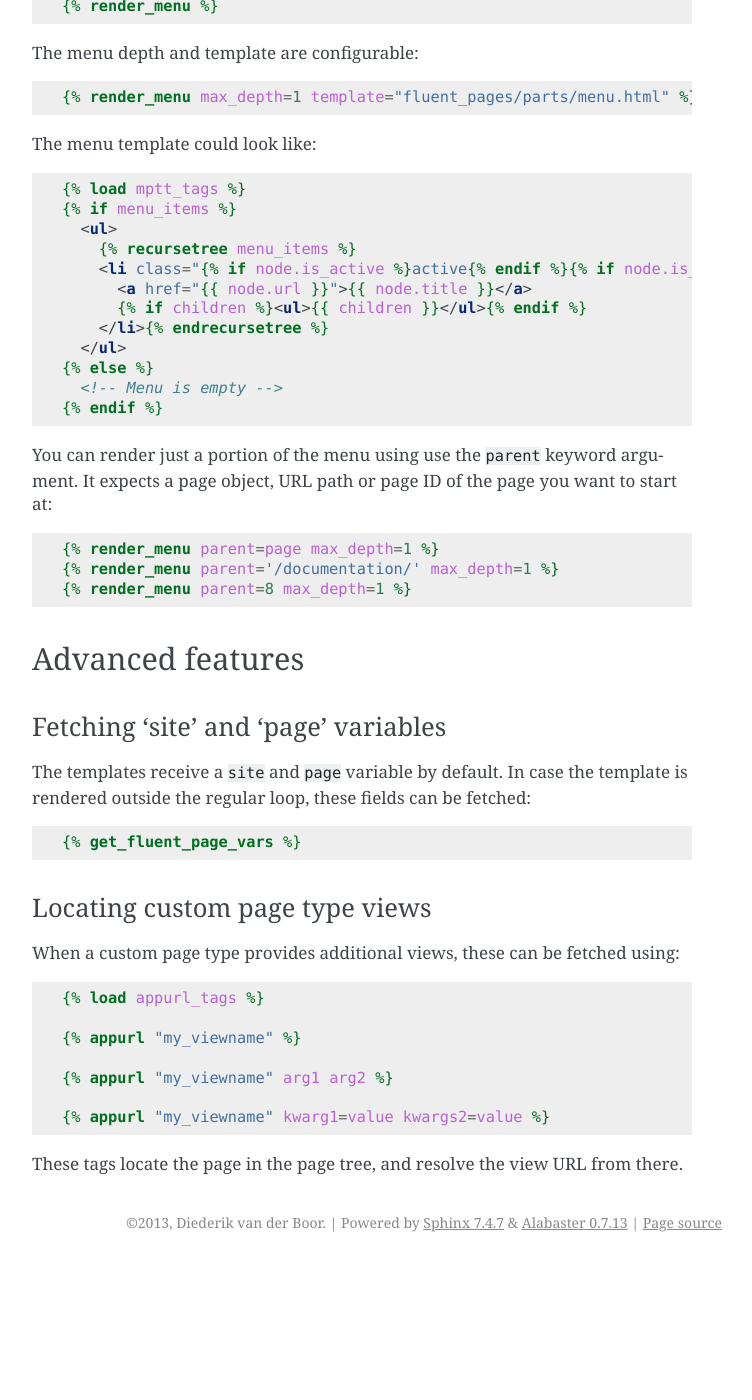
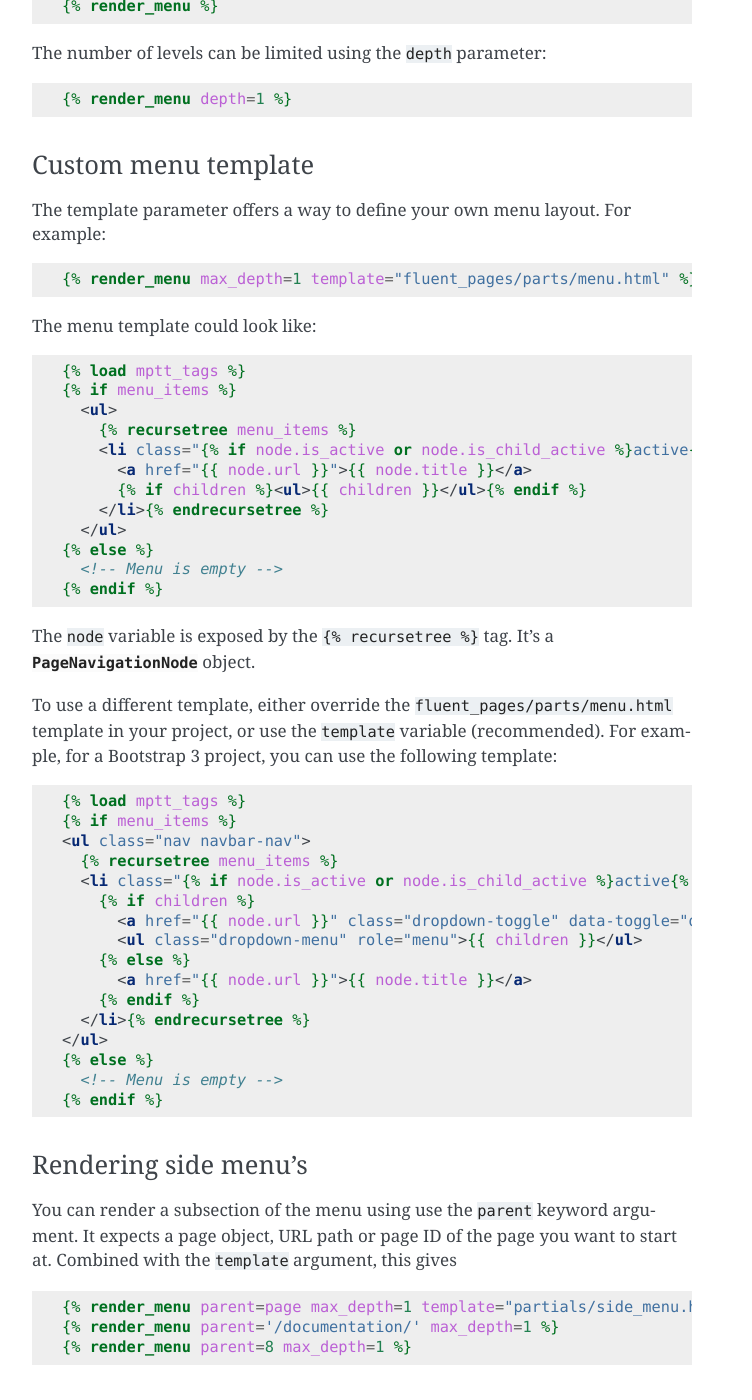
Before and after one commit to django-fluent/django-fluent-pages, a Sphinx documentation site: the page built from docs/templatetags.rst, in a window 1280 px wide and 1400 px high, scrolled down 808 px. Shown: the whole window, without its empty margins (388-1140 px from the left). Built offline with Sphinx 7.4.7, drawn with Linux system fonts in a browser that asks for light colours; before the commit the page ends 2070 px from its top, so only the background shows below that; some of the changed text lies outside the part shown.

Commit message:
docs: clarify how to create menu's

```diff
--- a/docs/templatetags.rst
+++ b/docs/templatetags.rst
@@ -12,7 +12,7 @@ Load the tags using:
 
 
 The breadcrumb
----------------
+--------------
 
 The breadcrumb of the current page can be rendered using:
 
@@ -40,7 +40,7 @@ The breadcrumb template could look like:
 
 
 The menu
----------
+--------
 
 The menu of the site can be rendered using:
 
@@ -48,7 +48,16 @@ The menu of the site can be rendered using:
 
     {% render_menu %}
 
-The menu depth and template are configurable:
+The number of levels can be limited using the ``depth`` parameter:
+
+.. code-block:: html+django
+
+    {% render_menu depth=1 %}
+
+Custom menu template
+~~~~~~~~~~~~~~~~~~~~
+
+The template parameter offers a way to define your own menu layout. For example:
 
 .. code-block:: html+django
 
@@ -62,7 +71,7 @@ The menu template could look like:
     {% if menu_items %}
       <ul>
         {% recursetree menu_items %}
-        <li class="{% if node.is_active %}active{% endif %}{% if node.is_last_child %} last{% endif %}">
+        <li class="{% if node.is_active or node.is_child_active %}active{% endif %}{% if node.is_draft %} draft{% endif %}">
           <a href="{{ node.url }}">{{ node.title }}</a>
           {% if children %}<ul>{{ children }}</ul>{% endif %}
         </li>{% endrecursetree %}
@@ -71,12 +80,42 @@ The menu template could look like:
       <!-- Menu is empty -->
     {% endif %}
 
-You can render just a portion of the menu using use the ``parent`` keyword argument.
-It expects a page object, URL path or page ID of the page you want to start at:
+The ``node`` variable is exposed by the ``{% recursetree %}`` tag.
+It's a :class:`~fluent_pages.models.navigation.PageNavigationNode` object.
+
+To use a different template, either override the ``fluent_pages/parts/menu.html`` template in your project,
+or use the ``template`` variable (recommended). For example, for a Bootstrap 3 project, you can use the following template:
 
 .. code-block:: html+django
 
-    {% render_menu parent=page max_depth=1 %}
+    {% load mptt_tags %}
+    {% if menu_items %}
+    <ul class="nav navbar-nav">
+      {% recursetree menu_items %}
+      <li class="{% if node.is_active or node.is_child_active %}active{% endif %}">
+        {% if children %}
+          <a href="{{ node.url }}" class="dropdown-toggle" data-toggle="dropdown" role="button" aria-haspopup="true" aria-expanded="false">{{ node.title }} <span class="caret"></span></a>
+          <ul class="dropdown-menu" role="menu">{{ children }}</ul>
+        {% else %}
+          <a href="{{ node.url }}">{{ node.title }}</a>
+        {% endif %}
+      </li>{% endrecursetree %}
+    </ul>
+    {% else %}
+      <!-- Menu is empty -->
+    {% endif %}
+
+
+Rendering side menu's
+~~~~~~~~~~~~~~~~~~~~~
+
+You can render a subsection of the menu using use the ``parent`` keyword argument.
+It expects a page object, URL path or page ID of the page you want to start at.
+Combined with the ``template`` argument, this gives
+
+.. code-block:: html+django
+
+    {% render_menu parent=page max_depth=1 template="partials/side_menu.html" %}
     {% render_menu parent='/documentation/' max_depth=1 %}
     {% render_menu parent=8 max_depth=1 %}
 
```
Also changed, not shown: docs/new.txt (added, +8 -0 lines).
